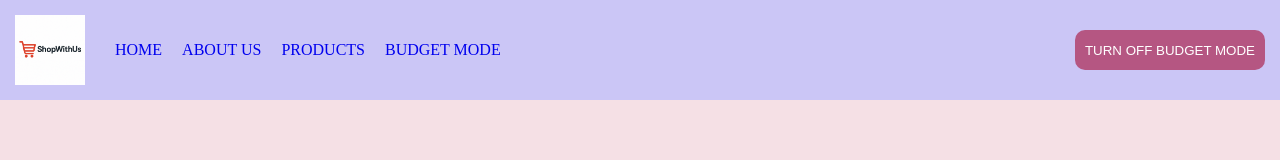
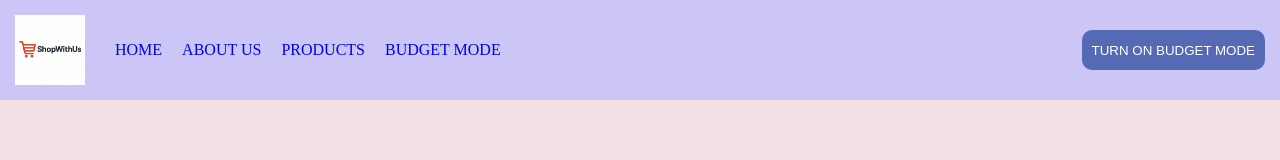
Before and after one commit to SwitchTia/react-context-api, a React (Vite) app: page /personaggi/budget-mode in a window 1280 px wide. Shown: the top 160 px of the page. Built offline with nearby package versions, Linux system fonts and the light colour scheme; no server answers.

Commit message:
Feat: Functioning BudgetMode as Component and as buttons

```diff
--- a/src/components/AppHeader.jsx
+++ b/src/components/AppHeader.jsx
@@ -56,9 +56,9 @@ export default function AppHeader() {
             </div>
 
 
-            <button className={`btn ${isBudgetMode ? "bg-on" : "bg-off"} `}
+            <button className={`btn ${isBudgetMode ? "bg-off" : "bg-on"} `}
                 onClick={handleBudgetModeClick}>
-                {isBudgetMode ? "Turn on Budget Mode" : "Turn off Budget Mode"}
+                {isBudgetMode ? "Turn off Budget Mode" : "Turn on Budget Mode"}
             </button>
 
 
--- a/src/pages/BudgetModePage.jsx
+++ b/src/pages/BudgetModePage.jsx
@@ -1,13 +1,20 @@
-import { Link } from "react-router-dom";
+import { Link, useNavigate } from "react-router-dom";
 import { useBudgetMode } from "../context/BudgetContex";
 import ProductCard from "../components/ProductCard";
 
 export default function BudgetModePage({ productsList }) {
   const { turnBudgetModeOff } = useBudgetMode();
 
+  const navigate = useNavigate();
+
   const productsBudgetMode = productsList.filter((product) =>
     product.price <= 30
   );
+
+  const handleTurnOff = () => {
+    turnBudgetModeOff;
+    navigate("/products")
+  }
 
   return (
     <div >
@@ -28,7 +35,7 @@ export default function BudgetModePage({ productsList }) {
       <div className="flex-center py-40">
         <button
               className="btn"
-              onClick={() => turnBudgetModeOff()}
+              onClick={handleTurnOff}
             >Turn off budget mode
             </button>
       </div>
```
